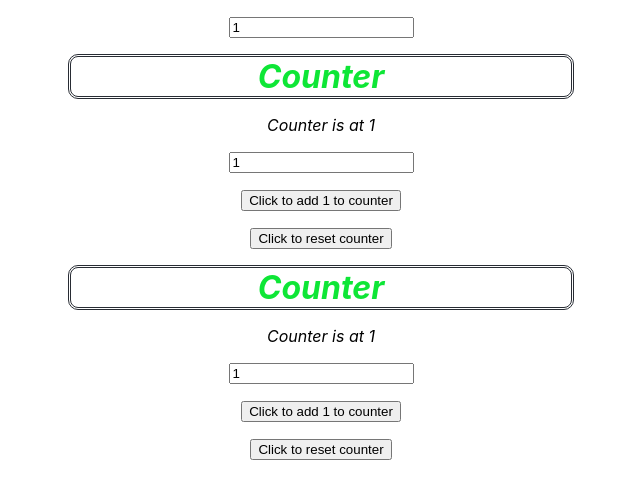
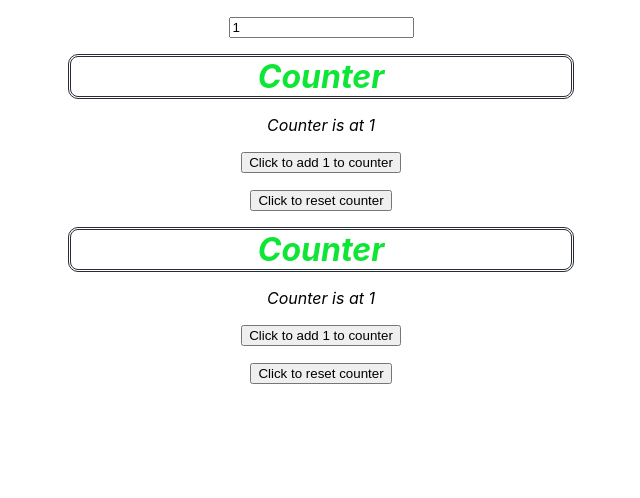
Before and after one commit to ElinoaResnick/UseState, a React (Create React App) app: page / in a window 1280 px wide. Shown: the top 498 px of the page, without its empty margins (319-959 px from the left). Built offline with nearby package versions, Linux system fonts and the light colour scheme.

Commit message:
Added prps

```diff
--- a/src/counter.js
+++ b/src/counter.js
@@ -2,9 +2,10 @@ import './Counter.css';
 
 import { useState } from "react";
 
-function Counter() {
+function Counter(props) {
+    const {delta} = props
     const[count, setCount] = useState(1)
-    const [delta, setDelta] = useState(1)
+
     function incr(){
         setCount(
             function(oldCount){
@@ -13,10 +14,7 @@ function Counter() {
         )
         console.log(count)
     }
-    function handleDelta(e){
-        console.log(e);
-        setDelta(Number(e.target.value))
-    }
+
     function reset(){
         setCount(0
             // function(oldCount){
@@ -28,7 +26,7 @@ function Counter() {
     <div>
         <h1 className="header">Counter</h1>
         <p>Counter is at {count}</p>
-        <p><input type= "number" value = {delta} onChange = {handleDelta}/></p>
+
         <button onClick={incr}>Click to add {delta} to counter</button>
         <p><button onClick={reset}>Click to reset counter</button></p>
     </div>
```
